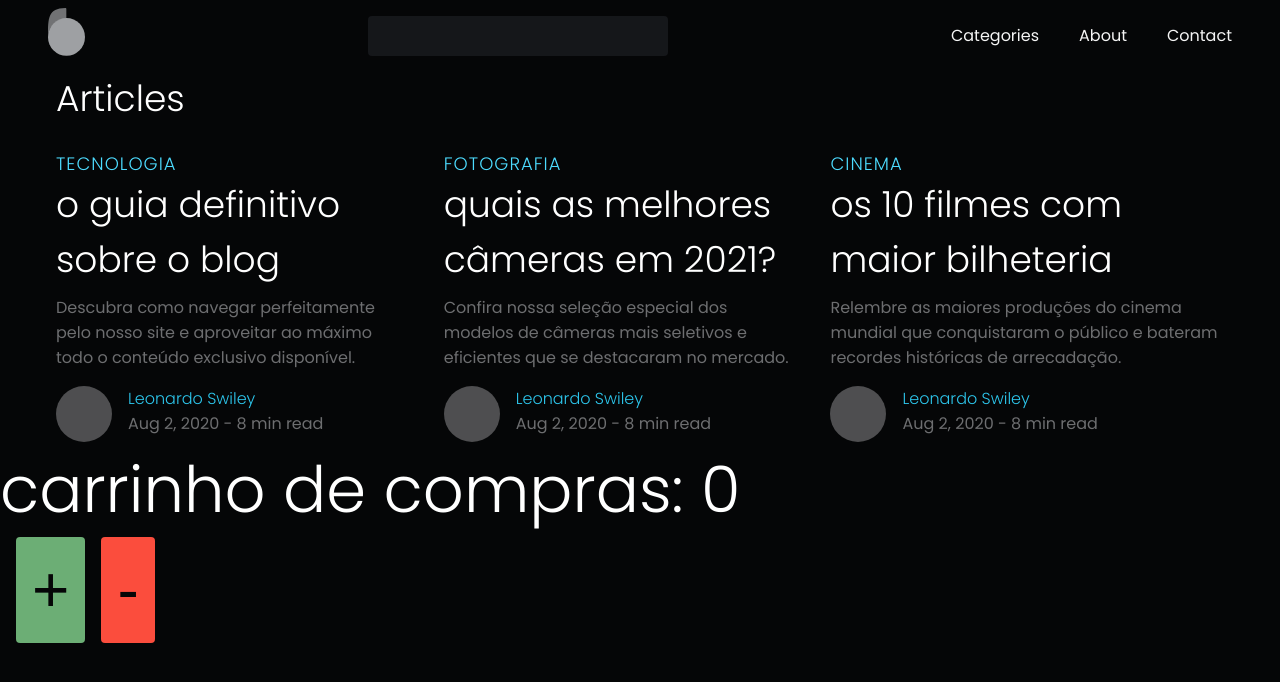
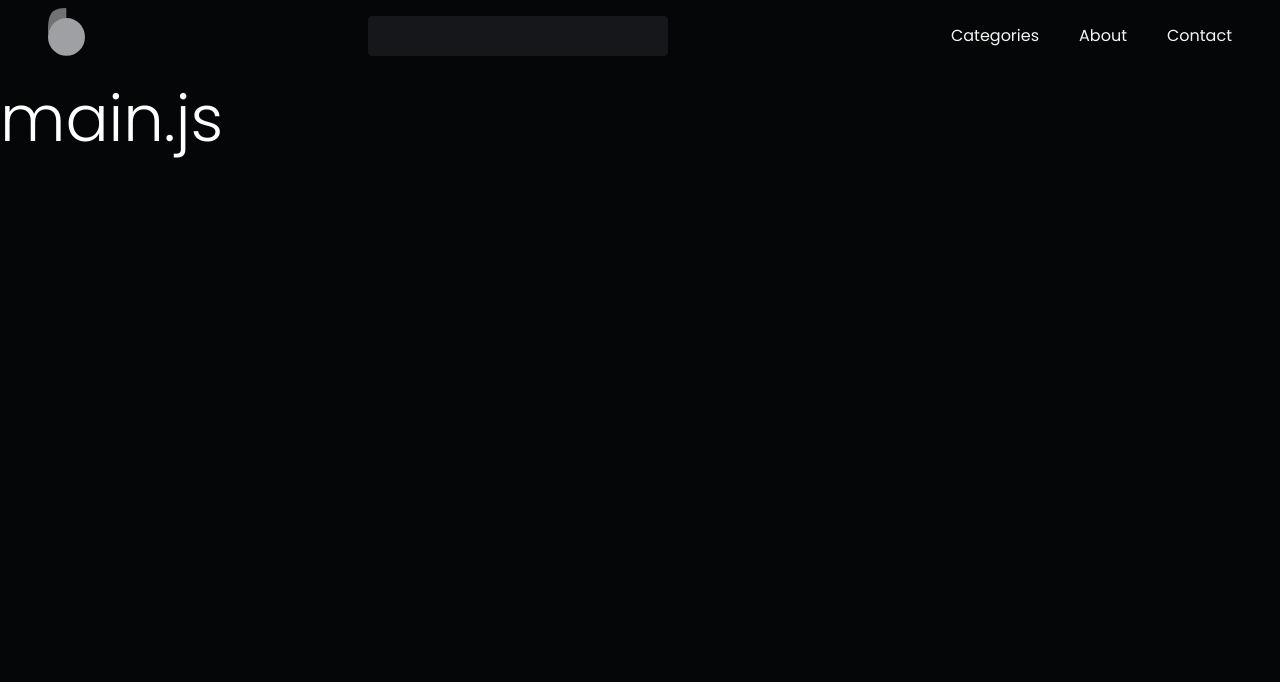
Before and after one commit to piercearchives/blog, a React (Create React App) app: page / in a window 1280 px wide. Shown: the top 682 px of the page. Built offline with nearby package versions, Linux system fonts and the light colour scheme.

Commit message:
setup axios api service and main page

```diff
--- a/package.json
+++ b/package.json
@@ -7,6 +7,7 @@
     "@testing-library/jest-dom": "^6.9.1",
     "@testing-library/react": "^16.3.2",
     "@testing-library/user-event": "^13.5.0",
+    "axios": "^1.19.0",
     "react": "^19.2.8",
     "react-dom": "^19.2.8",
     "react-scripts": "5.0.1",
--- a/src/App.js
+++ b/src/App.js
@@ -1,37 +1,14 @@
 import Header from './components/Header';
-import Article from './components/Article';
-import {useState} from 'react';
+import Main from './pages/Main';
+
 
 function App() {
-
-
-  let  [carrinho, setCarrinho]= useState(0);
-
-
-
-
-  function AddItem(){
-    setCarrinho(carrinho + 1);
-    console.log(carrinho);
-  }
-
-  function RemoveItem(){
-    if(carrinho > 0){
-      setCarrinho(carrinho - 1)
-    }
-    console.log(carrinho);
-  }
 
   return (
  <>
 
      <Header />
-      <Article />
-      <h1>carrinho de compras: {carrinho}</h1>
-       <div className='flex'>
-         <button className='add-button ml-2' onClick={AddItem}>+</button>
-            <button className='remove-button ml-2' onClick={RemoveItem}>-</button>
-       </div>
+    <Main />
  </>
   );
 }
--- /dev/null
+++ b/src/pages/Main/index.js
@@ -0,0 +1,12 @@
+import api from '../../services/api';
+import Post from '../../components/Post';
+
+const Main = () => {
+  return (
+    <>
+    <h1>main.js</h1>
+    </>
+  )
+}
+
+export default Main;
--- /dev/null
+++ b/src/services/api.js
@@ -0,0 +1,7 @@
+import axios from 'axios';
+
+const api = axios.create ({
+  baseURL: "http://localhost:3000/"
+})
+
+export default api;
```
Also changed, not shown: 1 other file (tests, documents, lock files or other folders).
